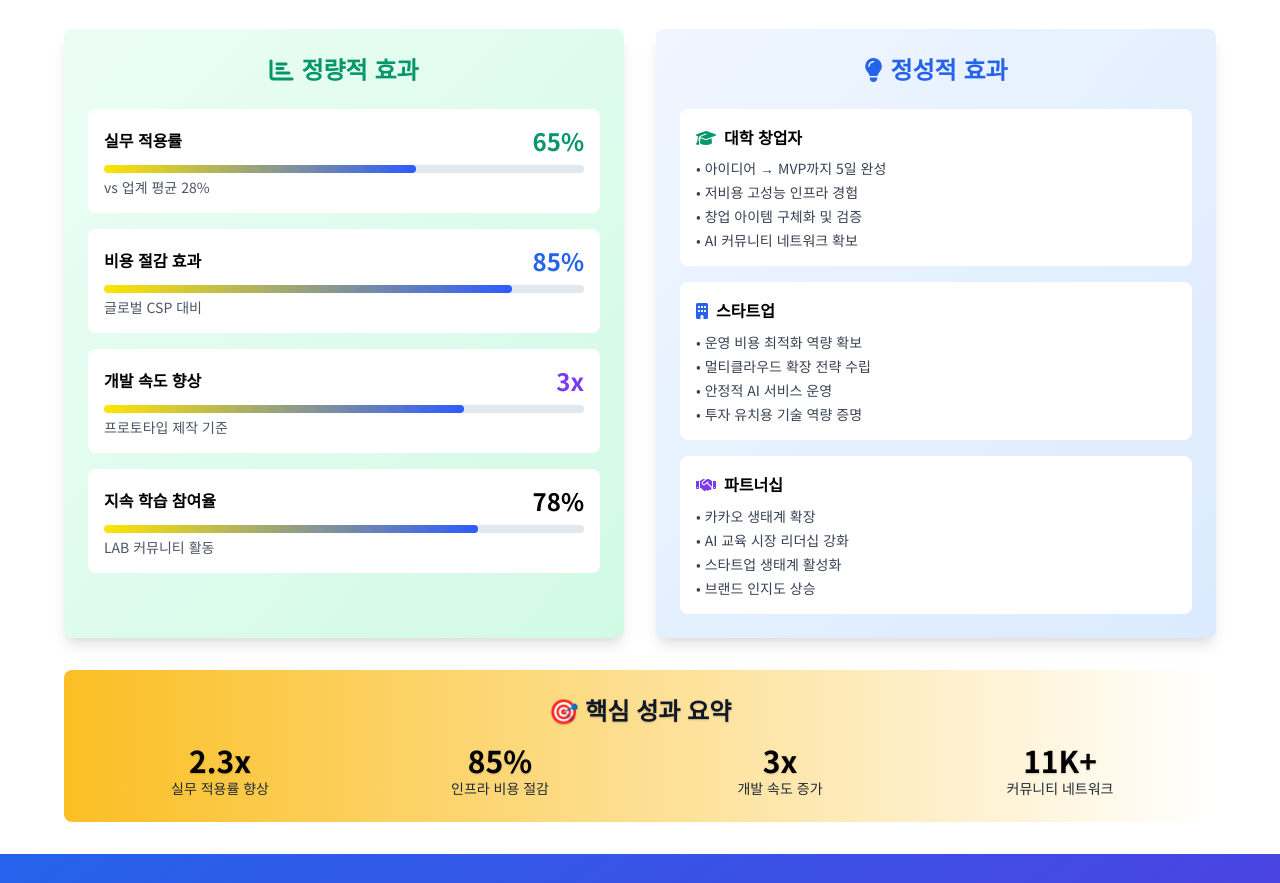
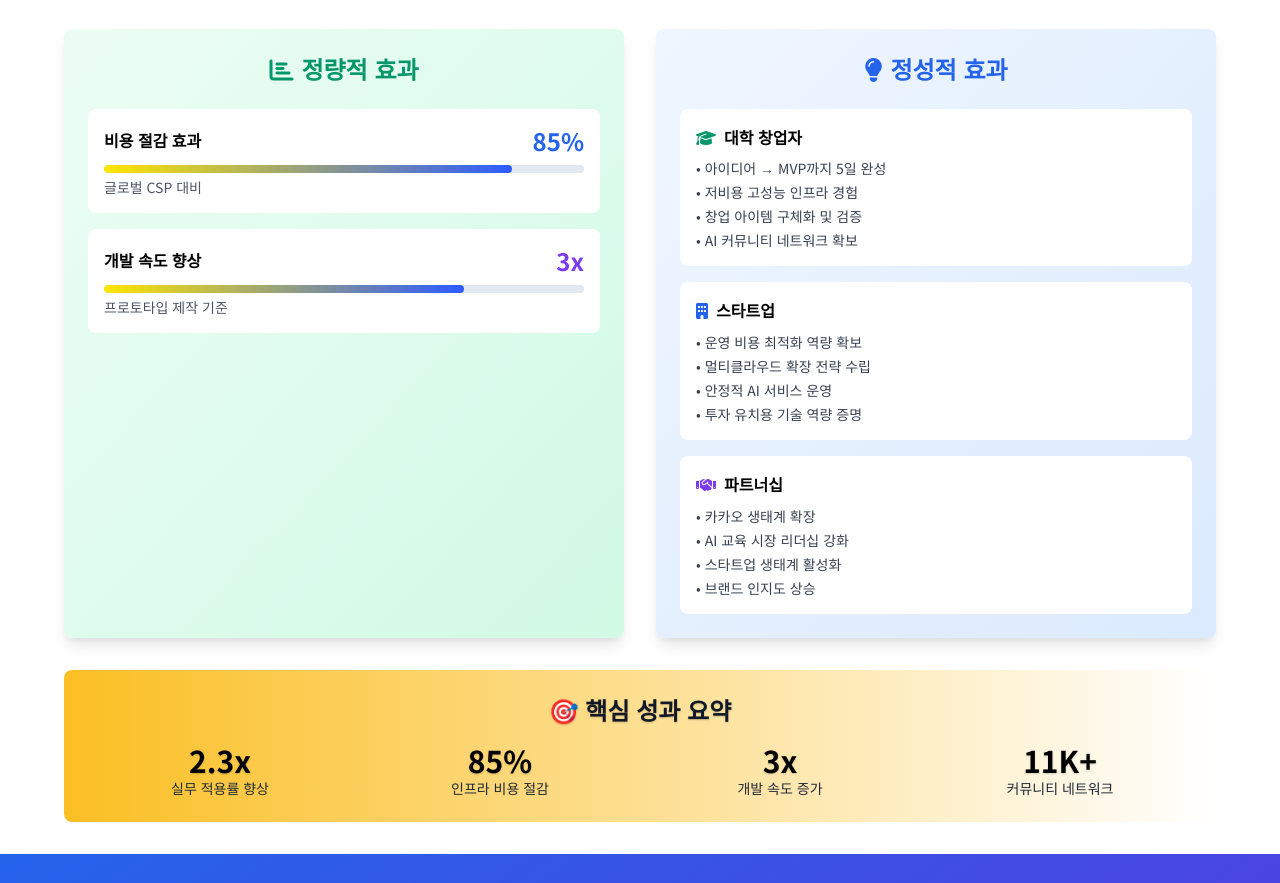
Before and after one commit to kisdevan/kakaoenterprize, a plain HTML site: page kakaoenterprizeindex.html in a window 1280 px wide. Shown: the part 6831-7714 px from the top of the page. Drawn offline with nearby package versions, Linux system fonts and the light colour scheme.

Commit message:
Update kakaoenterprizeindex.html

```diff
--- a/kakaoenterprizeindex.html
+++ b/kakaoenterprizeindex.html
@@ -822,18 +822,7 @@
             </h3>
 
             <div class="space-y-4">
-                <div class="bg-white p-4 rounded-lg">
-                    <div class="flex justify-between items-center mb-2">
-                        <span class="font-semibold">실무 적용률</span>
-                        <span class="text-2xl font-bold text-green-600">65%</span>
-                    </div>
-                    <div class="progress-bar">
-                        <div class="progress-fill" style="width: 65%"></div>
-                    </div>
-                    <div class="text-sm text-gray-600 mt-1">vs 업계 평균 28%</div>
-                </div>
-
-                <div class="bg-white p-4 rounded-lg">
+                   <div class="bg-white p-4 rounded-lg">
                     <div class="flex justify-between items-center mb-2">
                         <span class="font-semibold">비용 절감 효과</span>
                         <span class="text-2xl font-bold text-blue-600">85%</span>
@@ -853,17 +842,6 @@
                         <div class="progress-fill" style="width: 75%"></div>
                     </div>
                     <div class="text-sm text-gray-600 mt-1">프로토타입 제작 기준</div>
-                </div>
-
-                <div class="bg-white p-4 rounded-lg">
-                    <div class="flex justify-between items-center mb-2">
-                        <span class="font-semibold">지속 학습 참여율</span>
-                        <span class="text-2xl font-bold text-orange-600">78%</span>
-                    </div>
-                    <div class="progress-bar">
-                        <div class="progress-fill" style="width: 78%"></div>
-                    </div>
-                    <div class="text-sm text-gray-600 mt-1">LAB 커뮤니티 활동</div>
                 </div>
             </div>
         </div>
```
